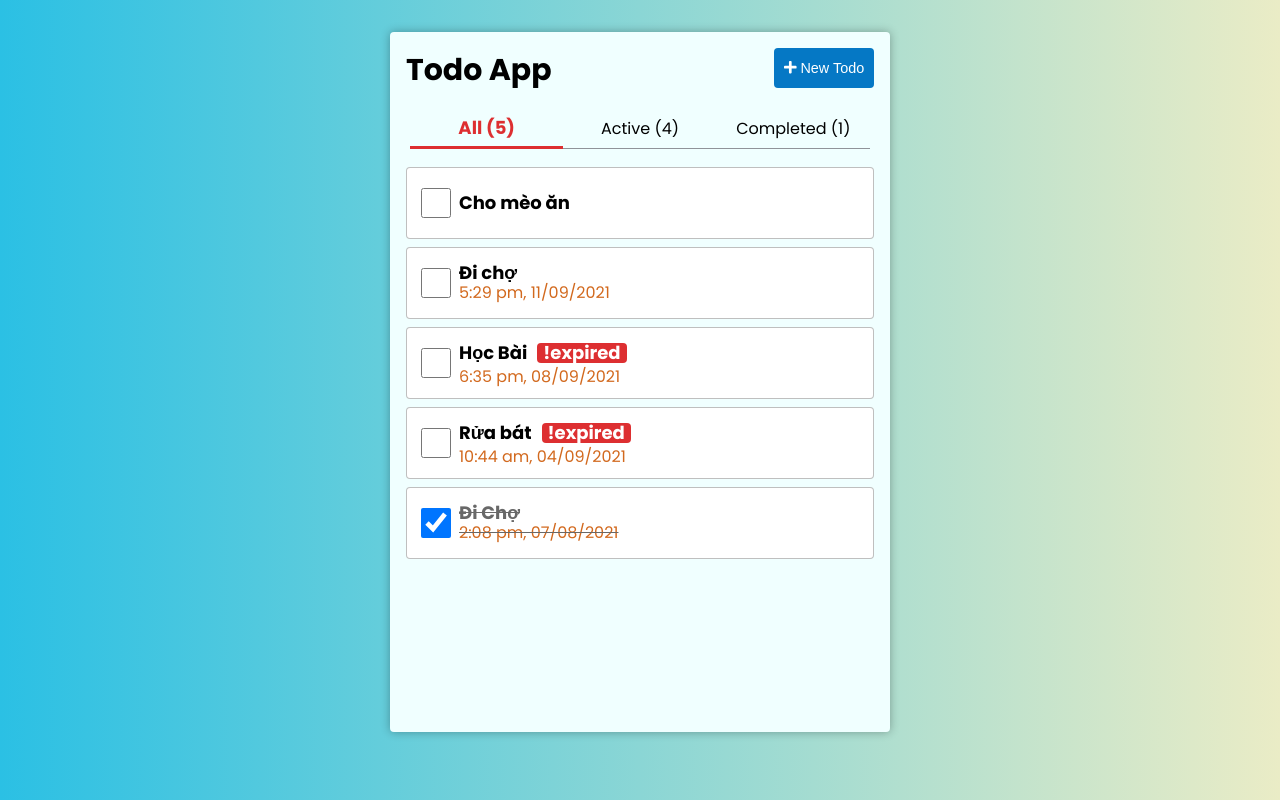
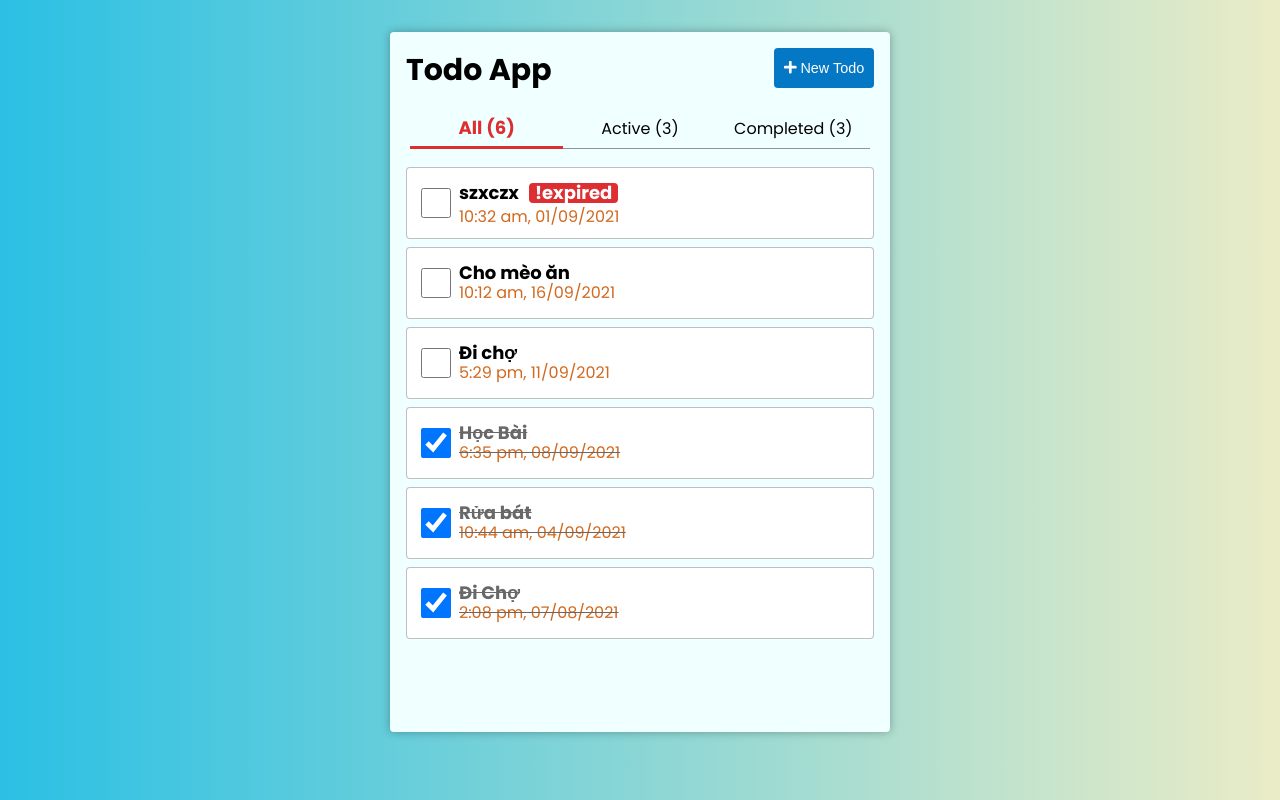
Before and after one commit to thaibm/react-tutorial, a React (Create React App) app: page / in a window 1280 px wide. Built offline with nearby package versions, Linux system fonts and the light colour scheme; data requests are answered from the project's data file.

Commit message:
fix comment

```diff
--- a/db.json
+++ b/db.json
@@ -8,13 +8,13 @@
     },
     {
       "title": "Rửa bát",
-      "isCompleted": false,
+      "isCompleted": true,
       "deadline": "2021-09-04T10:44",
       "id": 11
     },
     {
       "title": "Học Bài",
-      "isCompleted": false,
+      "isCompleted": true,
       "deadline": "2021-09-08T18:35",
       "id": 12
     },
@@ -27,8 +27,14 @@
     {
       "title": "Cho mèo ăn",
       "isCompleted": false,
-      "deadline": "",
+      "deadline": "2021-09-16T10:12:00.000Z",
       "id": 14
+    },
+    {
+      "title": "szxczx",
+      "deadline": "2021-09-01T10:32:00.000Z",
+      "id": 15,
+      "isCompleted": false
     }
   ]
 }
--- a/public/index.html
+++ b/public/index.html
@@ -25,7 +25,7 @@
       work correctly both with client-side routing and a non-root public URL.
       Learn how to configure a non-root public URL by running `npm run build`.
     -->
-  <title>React App</title>
+  <title>Todo App</title>
 </head>
 
 <body>
--- a/src/App.scss
+++ b/src/App.scss
@@ -1,5 +1,4 @@
 .App {
-  // background-image: linear-gradient(0, #99d7df, #5eb3be);
   background : #2bc0e4;
   background : -webkit-gradient(linear, right top, left top, from(#eaecc6), to(#2bc0e4));
   background : linear-gradient(270deg, #eaecc6, #2bc0e4);
--- a/src/components/Modal/index.tsx
+++ b/src/components/Modal/index.tsx
@@ -3,7 +3,7 @@ import classNames from "classnames";
 import "./Modal.scss";
 interface Props {
     isModalOpen: boolean;
-    setIsModalOpen: (x: boolean) => void;
+    setIsModalOpen: (isOpen: boolean) => void;
     children: React.ReactNode;
 }
 const Modal: React.FC<Props> = ({ isModalOpen, setIsModalOpen, children }) => {
--- a/src/components/TabFilter/TabFilter.scss
+++ b/src/components/TabFilter/TabFilter.scss
@@ -8,41 +8,26 @@
 .btn-filter {
     min-width: 80px;
     height   : 40px;
-
     border      : none;
-    border-left : none;
-    border-right: none;
-
     text-decoration : none;
     cursor          : pointer;
     margin          : 0;
     flex            : 1;
     border-bottom   : 1px solid $info_color;
     background-color: transparent;
-
     font-family: 'Poppins';
     font-size  : 16px;
-
-    &:nth-child(2) {
-        border-left : none;
-        border-right: none;
-    }
-
     &:hover {
         background-color: $btn-nomal-hover;
     }
-
     &.btn__active {
         background-color: azure;
         border-bottom   : 3px solid $dangers-color;
         color           : $dangers-color;
         font-weight     : bold;
         font-size       : 18px;
-
         &:hover {
             background-color: $btn-nomal-hover;
         }
     }
-
-
 }
--- a/src/components/TabFilter/index.tsx
+++ b/src/components/TabFilter/index.tsx
@@ -1,4 +1,3 @@
-
 import "./TabFilter.scss";
 import classNames from "classnames";
 import { useDispatch, useSelector } from "react-redux";
--- a/src/components/TodoForm/index.tsx
+++ b/src/components/TodoForm/index.tsx
@@ -1,3 +1,4 @@
+import moment from "moment";
 import React, { useEffect, useState } from "react";
 import { useDispatch, useSelector } from "react-redux";
 import { addTodoThunk, updateTodoThunk } from "../../store/thunks";
@@ -5,25 +6,25 @@ import { IStore, ITodo } from "../../store/types";
 import "./TodoForm.scss";
 interface Props {
     title: string;
-    setIsModalOpen: (x: boolean) => void;
+    setIsModalOpen: (isOpen: boolean) => void;
     todoItem?: ITodo;
 }
 
 const TodoForm: React.FC<Props> = ({ setIsModalOpen, title, todoItem }) => {
     const todoList = useSelector((state: IStore) => state.todoList);
     const [value, setValue] = useState("");
-    const [deadline, setDeadline] = useState<string | undefined>("");
+    const [deadline, setDeadline] = useState<undefined | string>("");
     const dispatch = useDispatch();
-
     useEffect(() => {
         if (todoItem !== undefined) {
             setValue(todoItem.title);
-            setDeadline(todoItem.deadline);
+            setDeadline(todoItem.deadline?.toString());
+
         }
+
     }, [todoItem]);
 
-    const handleChangeDeadline = (value: any) => {
-        console.log(typeof value);
+    const handleChangeDeadline = (value: string) => {
         setDeadline(value);
     };
 
@@ -38,7 +39,7 @@ const TodoForm: React.FC<Props> = ({ setIsModalOpen, title, todoItem }) => {
             dispatch(
                 updateTodoThunk({
                     title: value,
-                    deadline: deadline,
+                    deadline: moment(deadline).toDate(),
                     id: todoItem.id,
                     isCompleted: false,
                 })
@@ -47,7 +48,7 @@ const TodoForm: React.FC<Props> = ({ setIsModalOpen, title, todoItem }) => {
             dispatch(
                 addTodoThunk({
                     title: value,
-                    deadline: deadline,
+                    deadline: moment(deadline).toDate(),
                     id: todoList.length === 0 ? 1 : todoList[0].id + 1,
                     isCompleted: false,
                 })
@@ -65,10 +66,11 @@ const TodoForm: React.FC<Props> = ({ setIsModalOpen, title, todoItem }) => {
             setValue("");
         } else {
             setValue(todoItem.title);
-            setDeadline(todoItem.deadline);
+            setDeadline(todoItem.deadline?.toString);
         }
         setIsModalOpen(false);
     };
+
     return (
         <div className="todo-form">
             <div className="todo-form__header">
@@ -97,7 +99,6 @@ const TodoForm: React.FC<Props> = ({ setIsModalOpen, title, todoItem }) => {
                         value="Cancel"
                         onClick={handleCancle}
                     />
-
                     <input type="submit" className="btn btn-primary" value="Save" />
                 </div>
             </form>
--- a/src/components/TodoItem/index.tsx
+++ b/src/components/TodoItem/index.tsx
@@ -22,7 +22,6 @@ export const TodoItem: React.FC<Props> = ({ todoItem }) => {
             const now = new Date();
             const deadline = new Date(todoItem?.deadline);
             const a = deadline.getTime() - now.getTime();
-            // console.log(deadline);
             return a < 60 * 60 * 1000;
         }
         return false;
--- a/src/store/store.ts
+++ b/src/store/store.ts
@@ -41,9 +41,9 @@ const setFilter = (todoList: ITodo[], filter: IStatus): ITodo[] => {
   if (filter === IStatus.all) {
     return newList;
   } else if (filter === IStatus.active) {
-    return newList.filter((todo) => todo.isCompleted === false);
+    return newList.filter((todo) => !todo.isCompleted);
   } else {
-    return newList.filter((todo) => todo.isCompleted === true);
+    return newList.filter((todo) => todo.isCompleted);
   }
 };
 
--- a/src/store/thunks.ts
+++ b/src/store/thunks.ts
@@ -1,4 +1,3 @@
-import { toast } from "react-toastify";
 import * as actionsAPI from "../service/api/api";
 import * as actions from "./actions";
 import { ITodo } from "./types";
--- a/src/store/types.ts
+++ b/src/store/types.ts
@@ -2,7 +2,7 @@ export interface ITodo {
   id: number;
   title: string;
   isCompleted: boolean;
-  deadline?: string;
+  deadline?: Date;
 }
 
 export interface IStore {
```
Also changed, not shown: src/components/Modal/Modal.scss (+9 -13 lines), 1 other file (tests, documents, lock files or other folders). Lines whose indentation alone changed are shown as unchanged.
